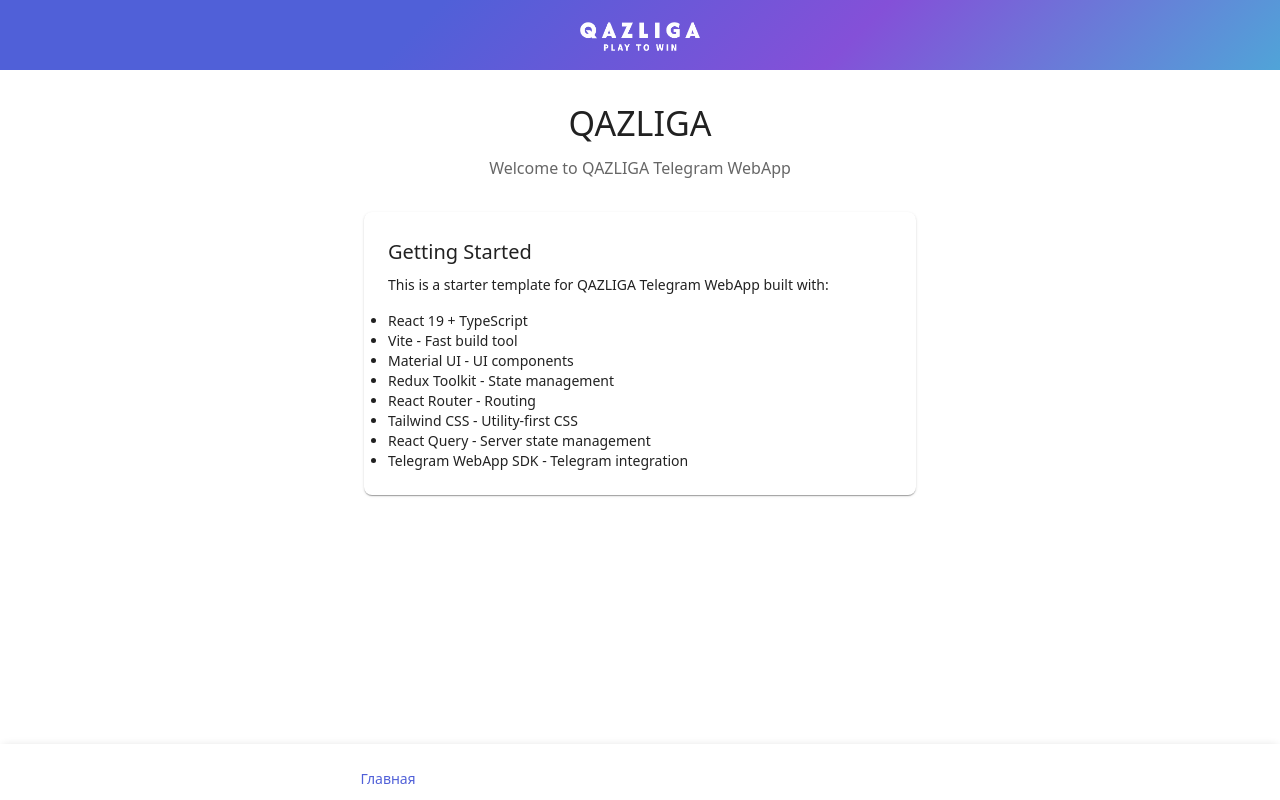
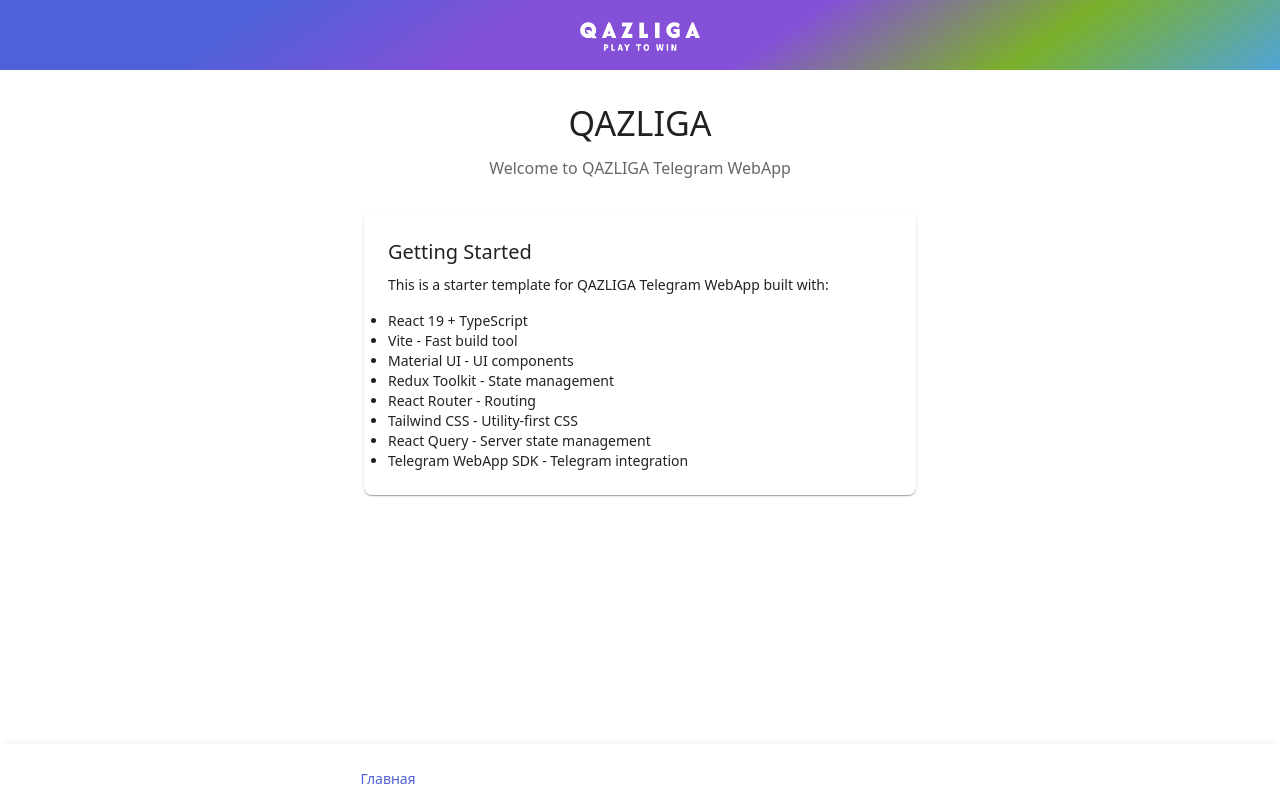
Before and after one commit to alinakassym/qazliga-webapp, a React (Vite) app: page / in a window 1280 px wide. Built offline with nearby package versions, Linux system fonts and the light colour scheme; some icons are missing.

Commit message:
style(Header): change gradient

```diff
--- a/src/components/Header/Header.tsx
+++ b/src/components/Header/Header.tsx
@@ -21,7 +21,7 @@
       position="sticky"
       elevation={0}
       sx={{
-        background: `linear-gradient(135deg, ${gradient[0]} 0%, ${gradient[1]} 33%, ${gradient[2]} 66%, ${gradient[3]} 100%)`,
+        background: `linear-gradient(145deg, ${gradient})`,
       }}
     >
       <Container maxWidth="lg">
--- a/src/theme/index.ts
+++ b/src/theme/index.ts
@@ -34,7 +34,7 @@
       tertiary: {
         main: '#50A4D8',
       },
-      gradient: ['#5060D8', '#5060D8', '#8450D8', '#50A4D8'],
+      gradient: ['#5060D8', '#5060D8', '#8450D8', '#8450D8', '#7BB02A', '#50A4D8'],
       success: {
         main: mode === 'light' ? '#16A34A' : '#34D399',
       },
```
